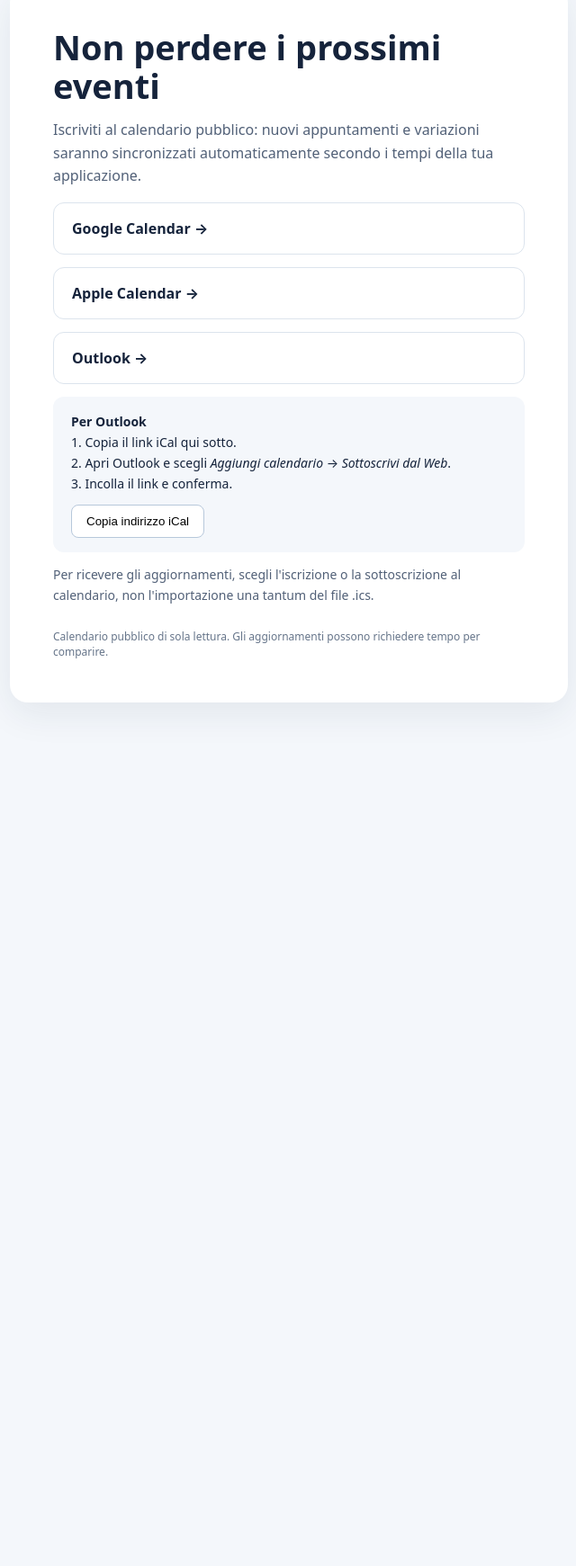
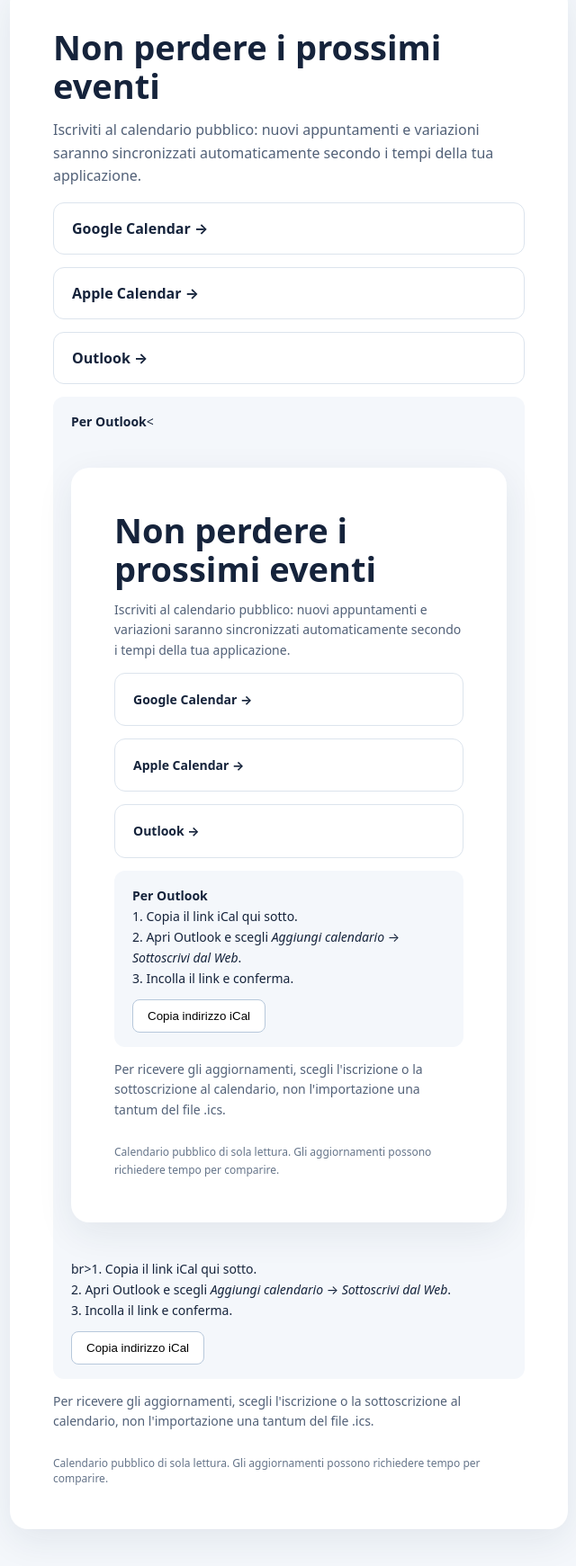
Before and after one commit to vespaclubmodena-alt/calendario-eventi, a plain HTML site: page index.html in a window 1280 px wide. Shown: the part 89-1830 px from the top of the page at 90% size, without its empty margins (319-959 px from the left). Before the commit the page ends 942 px from the top, so only its background shows below. Drawn offline with Linux system fonts and the light colour scheme.

Commit message:
Update index.html

```diff
--- a/index.html
+++ b/index.html
@@ -1,4 +1,19 @@
 <!doctype html>
+<html lang="it">
+<head>
+<meta charset="utf-8"><meta name="viewport" content="width=device-width,initial-scale=1">
+<title>Iscriviti al calendario eventi</title>
+<style>
+:root{font-family:system-ui,-apple-system,BlinkMacSystemFont,'Segoe UI',sans-serif;color:#15233b;background:#f4f7fb}*{box-sizing:border-box}body{margin:0;padding:32px 16px}.panel{max-width:620px;margin:5vh auto;background:white;border-radius:20px;padding:clamp(24px,5vw,48px);box-shadow:0 12px 40px #172c4915}h1{font-size:clamp(27px,5vw,38px);line-height:1.12;margin:0 0 14px}p{line-height:1.6;color:#526178}.option{display:block;text-decoration:none;color:#15233b;border:1px solid #dce4ed;border-radius:12px;padding:17px 20px;margin:14px 0;font-weight:650}.option:hover,.option:focus{background:#edf4ff;border-color:#648cdb}.hint{font-size:14px}.steps{background:#f4f7fb;border-radius:12px;padding:16px 20px;font-size:14px;line-height:1.65}footer{font-size:12px;color:#66758a;margin-top:26px}
+</style>
+</head>
+<body><main class="panel">
+<h1>Non perdere i prossimi eventi</h1>
+<p>Iscriviti al calendario pubblico: nuovi appuntamenti e variazioni saranno sincronizzati automaticamente secondo i tempi della tua applicazione.</p>
+<a class="option" href="https://calendar.google.com/calendar/render?cid=2f2bc429c287adfd07dd6ba1e1df5735fa0c84b0376926243776fddb9326095d%40group.calendar.google.com" target="_blank" rel="noopener">Google Calendar &rarr;</a>
+<a class="option" href="webcal://calendar.google.com/calendar/ical/2f2bc429c287adfd07dd6ba1e1df5735fa0c84b0376926243776fddb9326095d%40group.calendar.google.com/public/basic.ics">Apple Calendar &rarr;</a>
+<a class="option" href="https://outlook.live.com/calendar/0/addcalendar" target="_blank" rel="noopener">Outlook &rarr;</a>
+<div class="steps"><strong>Per Outlook</strong><<!doctype html>
 <html lang="it">
 <head>
 <meta charset="utf-8"><meta name="viewport" content="width=device-width,initial-scale=1">
@@ -20,3 +35,10 @@
 const ical='https://calendar.google.com/calendar/ical/2f2bc429c287adfd07dd6ba1e1df5735fa0c84b0376926243776fddb9326095d%40group.calendar.google.com/public/basic.ics';
 document.getElementById('copy').addEventListener('click',async()=>{try{await navigator.clipboard.writeText(ical);document.getElementById('copyStatus').textContent='Link copiato.'}catch(e){const a=document.createElement('textarea');a.value=ical;document.body.appendChild(a);a.select();document.execCommand('copy');a.remove();document.getElementById('copyStatus').textContent='Link copiato: incollalo in Outlook.'}});
 </script></body></html>
+br>1. Copia il link iCal qui sotto.<br>2. Apri Outlook e scegli <em>Aggiungi calendario</em> &rarr; <em>Sottoscrivi dal Web</em>.<br>3. Incolla il link e conferma.<br><button id="copy" type="button" style="margin-top:12px;padding:10px 16px;border-radius:8px;border:1px solid #b7c8db;background:white;cursor:pointer">Copia indirizzo iCal</button><div id="copyStatus" role="status" aria-live="polite"></div></div>
+<p class="hint">Per ricevere gli aggiornamenti, scegli l'iscrizione o la sottoscrizione al calendario, non l'importazione una tantum del file .ics.</p>
+<footer>Calendario pubblico di sola lettura. Gli aggiornamenti possono richiedere tempo per comparire.</footer>
+</main><script>
+const ical='https://calendar.google.com/calendar/ical/2f2bc429c287adfd07dd6ba1e1df5735fa0c84b0376926243776fddb9326095d%40group.calendar.google.com/public/basic.ics';
+document.getElementById('copy').addEventListener('click',async()=>{try{await navigator.clipboard.writeText(ical);document.getElementById('copyStatus').textContent='Link copiato.'}catch(e){const a=document.createElement('textarea');a.value=ical;document.body.appendChild(a);a.select();document.execCommand('copy');a.remove();document.getElementById('copyStatus').textContent='Link copiato: incollalo in Outlook.'}});
+</script></body></html>
```
